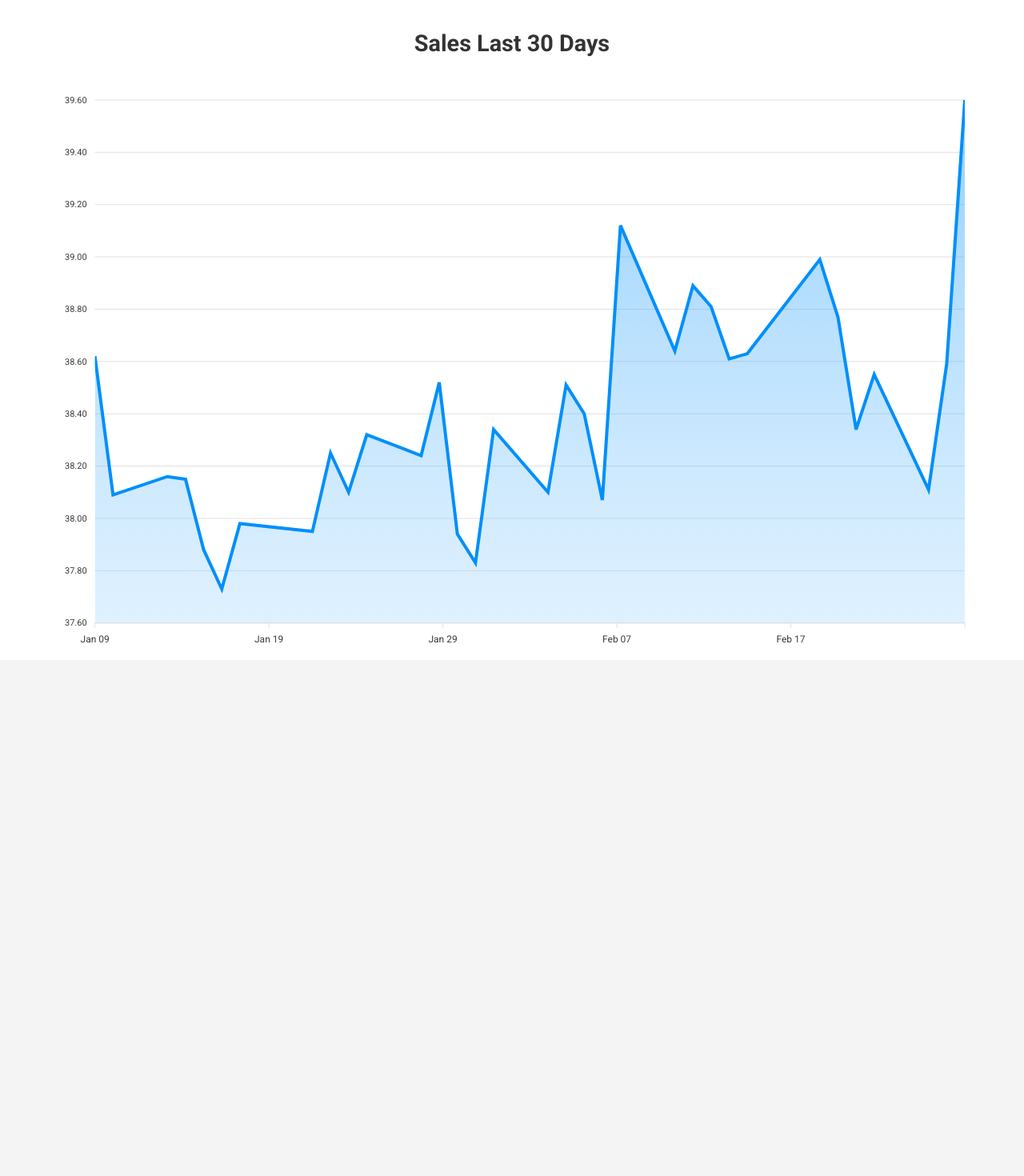
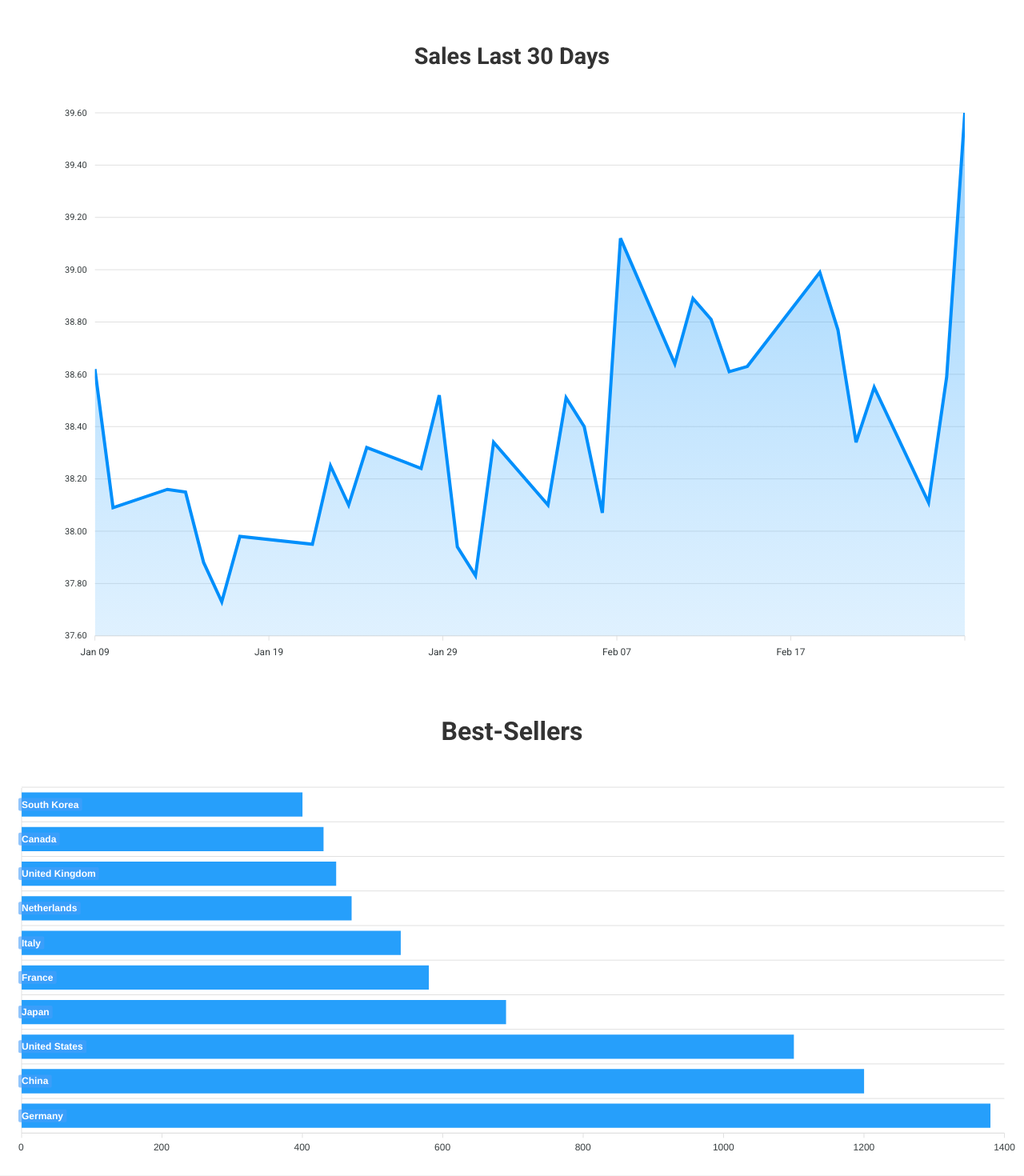
Before and after one commit to g-popovic/dope-kicks-v2, a React (Create React App) app in the folder frontend/: page / in a window 1280 px wide. Shown: the part 239-1709 px from the top of the page at 80% size. Before the commit the page ends 1065 px from the top, so only its background shows below. Built offline with nearby package versions, Linux system fonts and the light colour scheme.

Commit message:
Develop bestsellers chart

```diff
--- a/frontend/public/sass/_adminPage.scss
+++ b/frontend/public/sass/_adminPage.scss
@@ -5,6 +5,8 @@
 	background: white;
 	padding-top: 5rem;
 	box-sizing: border-box;
+	display: flex;
+	flex-direction: column;
 }
 
 .admin-stats-title {
@@ -13,7 +15,11 @@
 }
 
 .general-stats-container {
-	margin-bottom: 4rem;
+	margin-bottom: 4.5rem;
+
+	.admin-stats-title {
+		margin-bottom: 2rem;
+	}
 
 	ul {
 		display: flex;
@@ -36,11 +42,14 @@
 }
 
 .recent-sales-container {
-	margin: 0 auto;
+	margin: 0 auto 2rem;
 	width: 90%;
 }
 
-.lmao {
-	color: green !important;
-	font-size: 0.6em;
+.bestsellers-chart-container {
+	order: 2;
 }
+
+.admin-right-panel {
+	order: 1;
+}
--- a/frontend/public/styles.css
+++ b/frontend/public/styles.css
@@ -511,6 +511,13 @@ nav {
   padding-top: 5rem;
   -webkit-box-sizing: border-box;
           box-sizing: border-box;
+  display: -webkit-box;
+  display: -ms-flexbox;
+  display: flex;
+  -webkit-box-orient: vertical;
+  -webkit-box-direction: normal;
+      -ms-flex-direction: column;
+          flex-direction: column;
 }
 
 .admin-stats-title {
@@ -519,7 +526,11 @@ nav {
 }
 
 .general-stats-container {
-  margin-bottom: 4rem;
+  margin-bottom: 4.5rem;
+}
+
+.general-stats-container .admin-stats-title {
+  margin-bottom: 2rem;
 }
 
 .general-stats-container ul {
@@ -546,12 +557,19 @@ nav {
 }
 
 .recent-sales-container {
-  margin: 0 auto;
+  margin: 0 auto 2rem;
   width: 90%;
 }
 
-.lmao {
-  color: green !important;
-  font-size: 0.6em;
+.bestsellers-chart-container {
+  -webkit-box-ordinal-group: 3;
+      -ms-flex-order: 2;
+          order: 2;
+}
+
+.admin-right-panel {
+  -webkit-box-ordinal-group: 2;
+      -ms-flex-order: 1;
+          order: 1;
 }
 /*# sourceMappingURL=styles.css.map */
--- a/frontend/src/components/AdminPage.jsx
+++ b/frontend/src/components/AdminPage.jsx
@@ -6,7 +6,7 @@ import GeneralStats from './partial/GeneralStats';
 function AdminPage() {
 	return (
 		<div className="admin-page-container">
-			<div className="admin-left-panel">{/* <BestsellersChart /> */}</div>
+			<BestsellersChart />
 			<div className="admin-right-panel">
 				<GeneralStats />
 				<RecentSalesChart />
--- a/frontend/src/components/partial/BestsellersChart.jsx
+++ b/frontend/src/components/partial/BestsellersChart.jsx
@@ -1,11 +1,64 @@
-import React from 'react';
+import React, { useState } from 'react';
 import Chart from 'react-apexcharts';
 
 function BestsellersChart() {
+	const [series, setSeries] = useState([
+		{
+			name: 'Times Sold',
+			data: [400, 430, 448, 470, 540, 580, 690, 1100, 1200, 1380]
+		}
+	]);
+	const [options, setOptions] = useState({
+		chart: {
+			type: 'bar',
+			toolbar: { show: false }
+		},
+		dataLabels: {
+			enabled: true,
+			textAnchor: 'start',
+			formatter: function (val, opt) {
+				return opt.w.globals.labels[opt.dataPointIndex];
+			},
+			background: {
+				enabled: true,
+				opacity: 0.6,
+				borderWidth: 0
+			},
+			style: {
+				colors: ['#499ffb']
+			}
+		},
+		plotOptions: {
+			bar: {
+				horizontal: true,
+				dataLabels: {
+					position: 'bottom'
+				}
+			}
+		},
+		xaxis: {
+			categories: [
+				'South Korea',
+				'Canada',
+				'United Kingdom',
+				'Netherlands',
+				'Italy',
+				'France',
+				'Japan',
+				'United States',
+				'China',
+				'Germany'
+			]
+		},
+		yaxis: {
+			labels: { show: false }
+		}
+	});
+
 	return (
 		<div className="bestsellers-chart-container">
 			<h1>Best-Sellers</h1>
-			<Chart />
+			<Chart options={options} series={series} type="bar" height="500px" />
 		</div>
 	);
 }
--- a/frontend/src/components/partial/RecentSalesChart.jsx
+++ b/frontend/src/components/partial/RecentSalesChart.jsx
@@ -46,17 +46,11 @@ function RecentSalesChart() {
 		chart: {
 			type: 'area',
 			height: 350,
-			zoom: {
-				enabled: false
-			},
+			zoom: { enabled: false },
 			toolbar: false
 		},
-		stroke: {
-			curve: 'straight'
-		},
-		dataLabels: {
-			enabled: false
-		},
+		stroke: { curve: 'straight' },
+		dataLabels: { enabled: false },
 		labels: {},
 		xaxis: {
 			type: 'datetime',
@@ -92,12 +86,6 @@ function RecentSalesChart() {
 			},
 			x: {
 				show: true
-				// formatter: value => {
-				// 	return value;
-				// }
-			},
-			marker: {
-				show: false
 			}
 		}
 	});
```
Also changed, not shown: 1 other file (tests, documents, lock files or other folders).
